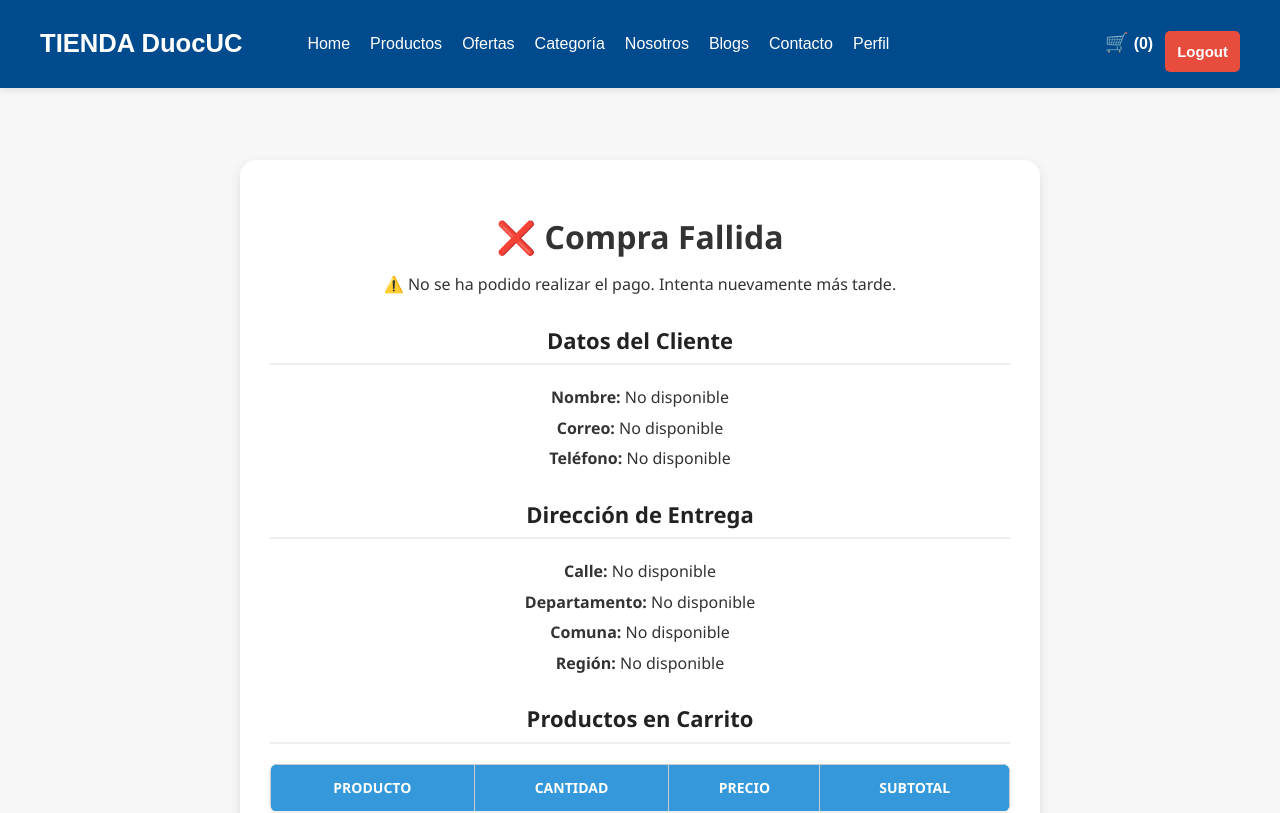
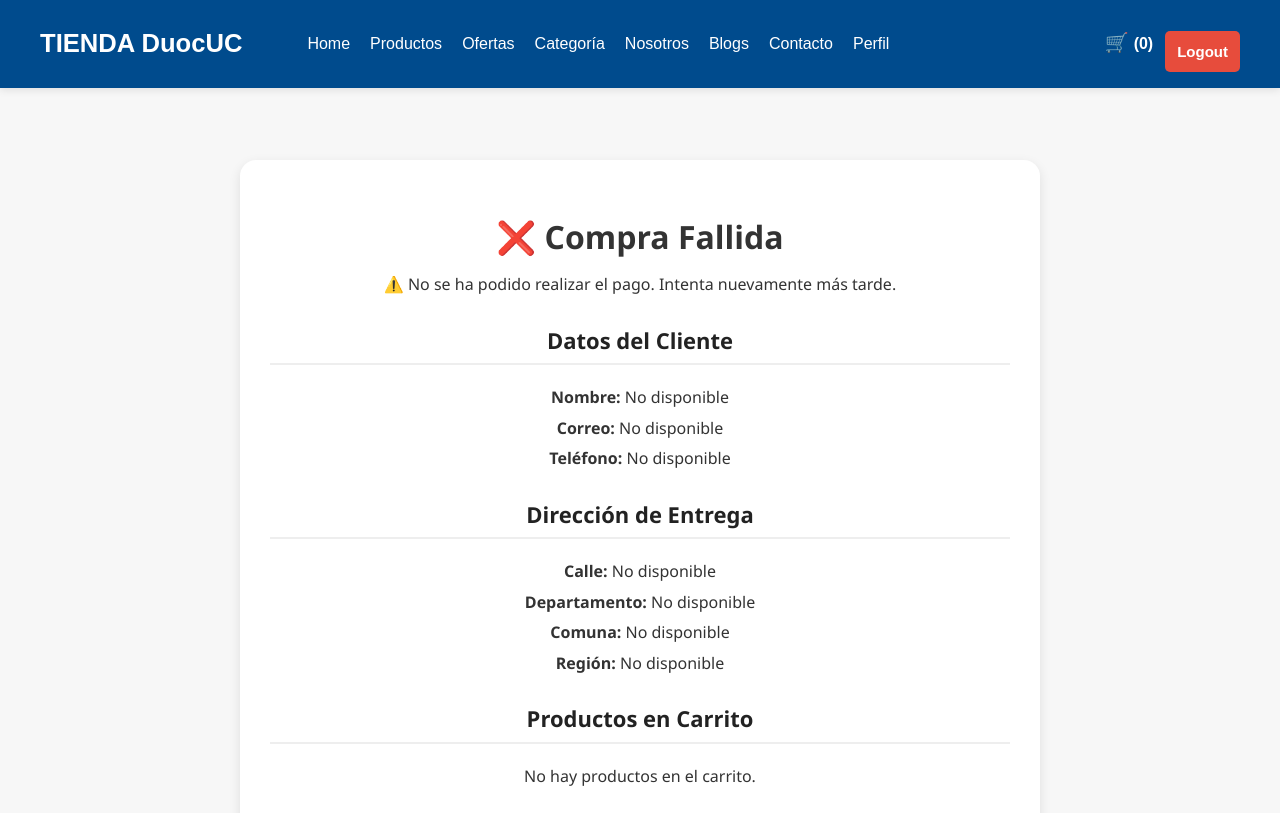
Before and after one commit to NBello26/ProyectoFullstack2Eva2, a React (Create React App) app: page /boleta-fallida/1 in a window 1280 px wide. Shown: the top 813 px of the page. Built offline with nearby package versions, Linux system fonts and the light colour scheme.

Commit message:
Arreglos para evitar que compra fallida quede en blanco v2

```diff
--- a/src/componentes/organismos/BoletaFallidaOrganismo.jsx
+++ b/src/componentes/organismos/BoletaFallidaOrganismo.jsx
@@ -1,12 +1,14 @@
 import React from "react";
-import { useNavigate } from "react-router-dom";
+import { useNavigate, useLocation } from "react-router-dom";
 import "../../estilos/boletaPage.css";
 
 const BoletaFallidaOrganismo = () => {
   const navigate = useNavigate();
-  const usuarioActivo = JSON.parse(localStorage.getItem("usuarioActivo")) || {};
-  const productos = usuarioActivo.carrito || [];
-  const direccion = usuarioActivo.direccion || {};
+  const location = useLocation();
+
+  const usuario = location.state?.usuario || {};
+  const productos = location.state?.productos || [];
+  const direccion = usuario.direccion || {};
 
   const total = productos.reduce(
     (acc, p) => acc + p.precio * (p.cantidadCarrito || 1),
@@ -19,9 +21,9 @@ const BoletaFallidaOrganismo = () => {
       <p>⚠️ No se ha podido realizar el pago. Intenta nuevamente más tarde.</p>
 
       <h2>Datos del Cliente</h2>
-      <p><strong>Nombre:</strong> {usuarioActivo.nombre || "No disponible"}</p>
-      <p><strong>Correo:</strong> {usuarioActivo.correo || "No disponible"}</p>
-      <p><strong>Teléfono:</strong> {usuarioActivo.telefono || "No disponible"}</p>
+      <p><strong>Nombre:</strong> {usuario.nombre || "No disponible"}</p>
+      <p><strong>Correo:</strong> {usuario.correo || "No disponible"}</p>
+      <p><strong>Teléfono:</strong> {usuario.telefono || "No disponible"}</p>
 
       <h2>Dirección de Entrega</h2>
       <p><strong>Calle:</strong> {direccion.calle || "No disponible"}</p>
@@ -30,6 +32,9 @@ const BoletaFallidaOrganismo = () => {
       <p><strong>Región:</strong> {direccion.region || "No disponible"}</p>
 
       <h2>Productos en Carrito</h2>
+      {productos.length === 0 ? (
+        <p>No hay productos en el carrito.</p>
+      ) : (
         <table className="tabla-productos">
           <thead>
             <tr>
@@ -50,6 +55,7 @@ const BoletaFallidaOrganismo = () => {
             ))}
           </tbody>
         </table>
+      )}
 
       <h3>Total: ${total.toLocaleString()}</h3>
 
--- a/src/componentes/organismos/CheckoutOrganismo.jsx
+++ b/src/componentes/organismos/CheckoutOrganismo.jsx
@@ -155,6 +155,7 @@ const CheckoutOrganismo = () => {
   });
 };
 
+
   return (
     <div className="checkout-container">
       <h1>Resumen de Compra</h1>
```
Lines whose indentation alone changed are shown as unchanged.
